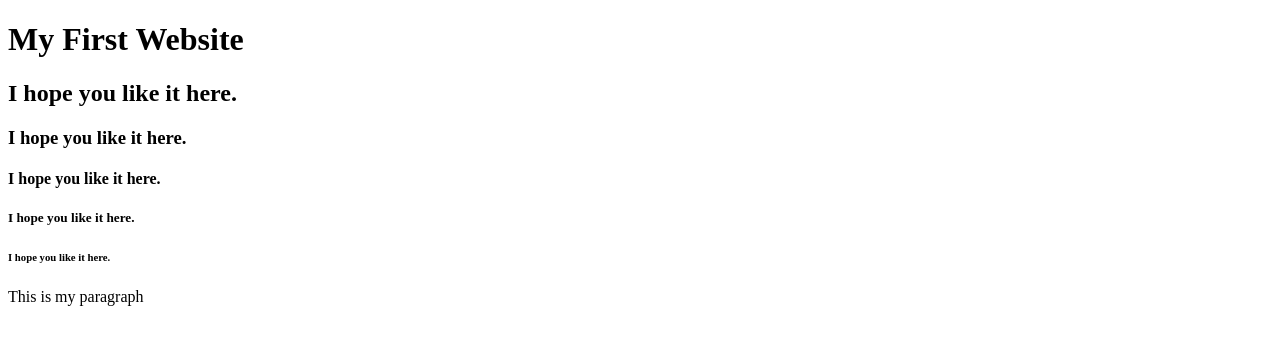
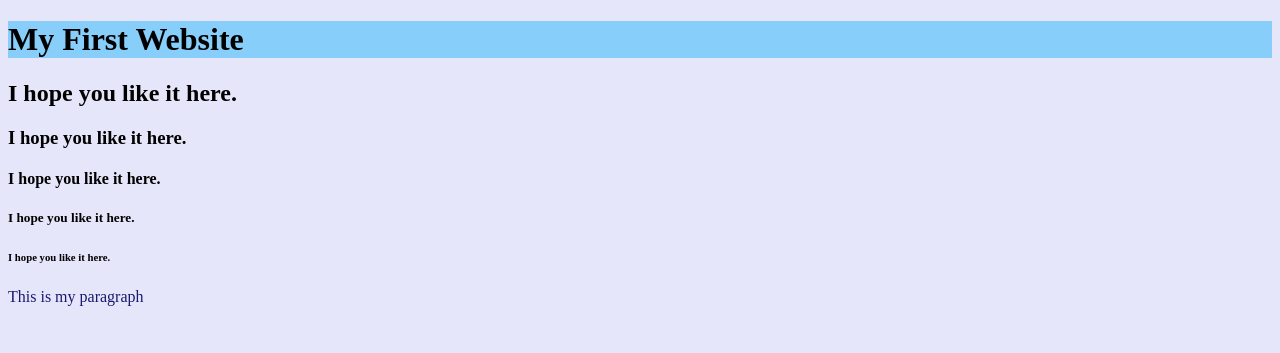
Before and after one commit to Oylceifr/Oylceifr_2023, a plain HTML site: page example.html in a window 1280 px wide. Shown: the top 353 px of the page. Drawn offline with Linux system fonts and the light colour scheme.

Commit message:
Update example.html

```diff
--- a/example.html
+++ b/example.html
@@ -4,14 +4,14 @@
     <meta charset="utf-8">
     <title>My Web Page</title>
   </head>
-  <body>
-    <h1>My First Website
+  <body style="background-color:lavender;">
+    <h1 style="background-color:lightskyblue;">My First Website
     <h2>I hope you like it here.</h2>
     <h3>I hope you like it here.</h3>
     <h4>I hope you like it here.</h4>
     <h5>I hope you like it here.</h5>
     <h6>I hope you like it here.</h6>
-    <p>This is my paragraph</p><br>
+    <p style="color:midnightblue;">This is my paragraph</p><br>
     <p>This is my another paragraph</p>
     <b>Bold text</b>
     <i>Italic text</i>
```
